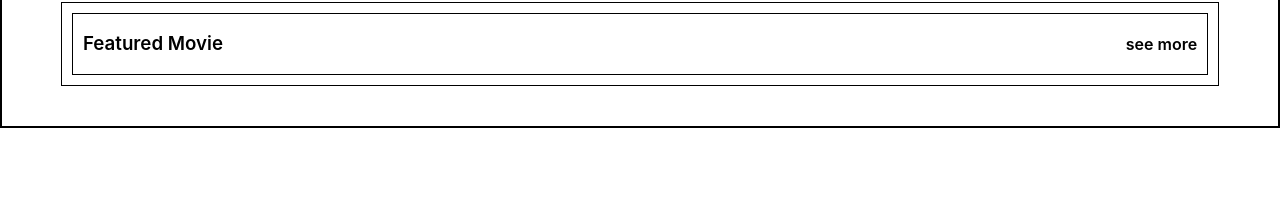
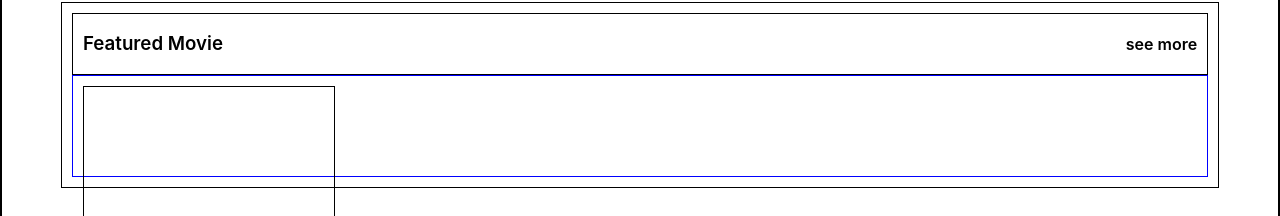
Before and after one commit to jjeett0007/hngx-stage-two-task, a React (Create React App) app: page / in a window 1280 px wide. Shown: the part 736-952 px from the top of the page. Before the commit the page ends 864 px from the top, so only its background shows below. Built offline with nearby package versions, Linux system fonts and the light colour scheme.

Commit message:
movie card

```diff
--- a/public/index.html
+++ b/public/index.html
@@ -2,7 +2,10 @@
 <html lang="en">
   <head>
     <meta charset="utf-8" />
-    <link rel="icon" href="%PUBLIC_URL%/favicon.ico" />
+    <link
+      rel="icon"
+      href="https://s3-alpha-sig.figma.com/img/a73b/9b32/376a54ffd2dfb11ef1f3a8b513491895?Expires=1695600000&Signature=PwVvK6KfdUw4JIzipR9rZvRmFJnvPO5O1aDWcC3-72QgXOG7EHZ1VxMy46eaqGN3vT9Y7NbePvbvSkUVgPVmMQ61xpnsWTRz00MAb5PIKPwjjVhkO7T30OqqpVW5i105r5HXrD2qdnu5gEzHN3fN3rwqkC58dDRBvkRDuBLpQIsb5kr7fMPGUvecD46K~ZhPvfSloW1m8re5yL-DWnQiY78WqoYidxryuXmPrT8mWF5HULiRCo1MwLUWlfxONKaUTbuFBI1aCOb77EwX5fFlA8akB6EHBTnceY6jmbyt-cw9QK-Bc3Z4IsYoS8MNfYxZPQY8z2HJ0ANwp4bQieTnrw__&Key-Pair-Id=APKAQ4GOSFWCVNEHN3O4"
+    />
     <meta name="viewport" content="width=device-width, initial-scale=1" />
     <meta name="theme-color" content="#000000" />
     <meta
@@ -10,34 +13,13 @@
       content="Web site created using create-react-app"
     />
     <link rel="apple-touch-icon" href="%PUBLIC_URL%/logo192.png" />
-    <!--
-      manifest.json provides metadata used when your web app is installed on a
-      user's mobile device or desktop. See https://developers.google.com/web/fundamentals/web-app-manifest/
-    -->
+
     <link rel="manifest" href="%PUBLIC_URL%/manifest.json" />
-    <!--
-      Notice the use of %PUBLIC_URL% in the tags above.
-      It will be replaced with the URL of the `public` folder during the build.
-      Only files inside the `public` folder can be referenced from the HTML.
 
-      Unlike "/favicon.ico" or "favicon.ico", "%PUBLIC_URL%/favicon.ico" will
-      work correctly both with client-side routing and a non-root public URL.
-      Learn how to configure a non-root public URL by running `npm run build`.
-    -->
-    <title>React App</title>
+    <title>Movies App</title>
   </head>
   <body>
     <noscript>You need to enable JavaScript to run this app.</noscript>
     <div id="root"></div>
-    <!--
-      This HTML file is a template.
-      If you open it directly in the browser, you will see an empty page.
-
-      You can add webfonts, meta tags, or analytics to this file.
-      The build step will place the bundled scripts into the <body> tag.
-
-      To begin the development, run `npm start` or `yarn start`.
-      To create a production bundle, use `npm run build` or `yarn build`.
-    -->
   </body>
 </html>
--- a/src/Component/Homepage/slide.tsx
+++ b/src/Component/Homepage/slide.tsx
@@ -2,11 +2,13 @@ import React, { useState } from "react";
 import {
   ContentDetails,
   Featuredheader,
+  FeaturedNsearcMovei,
   HamburgerMenu,
   HeaderComp,
   Logo,
   MainWrapper,
   MovieArea,
+  MovieCard,
   MovieWrapper,
   SearchComp,
   SlideContent,
@@ -60,6 +62,9 @@ const Slide = () => {
                 <h3>Featured Movie</h3>
                 <div>see more</div>
               </Featuredheader>
+              <FeaturedNsearcMovei>
+                <MovieCard></MovieCard>
+              </FeaturedNsearcMovei>
             </MovieArea>
           </>
         )}
--- a/src/Component/Homepage/style.tsx
+++ b/src/Component/Homepage/style.tsx
@@ -205,6 +205,7 @@ export const ContentDetails = styled.div`
     color: white;
     background-color: #be123c;
     border: none;
+    display: flex;
 
     @media (max-width: 728px) {
       width: 100px;
@@ -239,14 +240,27 @@ export const Featuredheader = styled.div`
   align-items: center;
   justify-content: space-between;
 
-  h3{
+  h3 {
     font-weight: 600;
     color: black;
     line-height: 0px;
   }
 
-  div{
+  div {
     font-weight: 600;
     font-size: 16px;
   }
 `;
+
+export const FeaturedNsearcMovei = styled.div`
+  width: auto;
+  height: 10vh;
+  padding: 10px;
+  border: 1px solid blue;
+`;
+
+export const MovieCard = styled.div`
+  width: 250px;
+  height: 500px;
+  border: 1px solid black;
+`;
```
